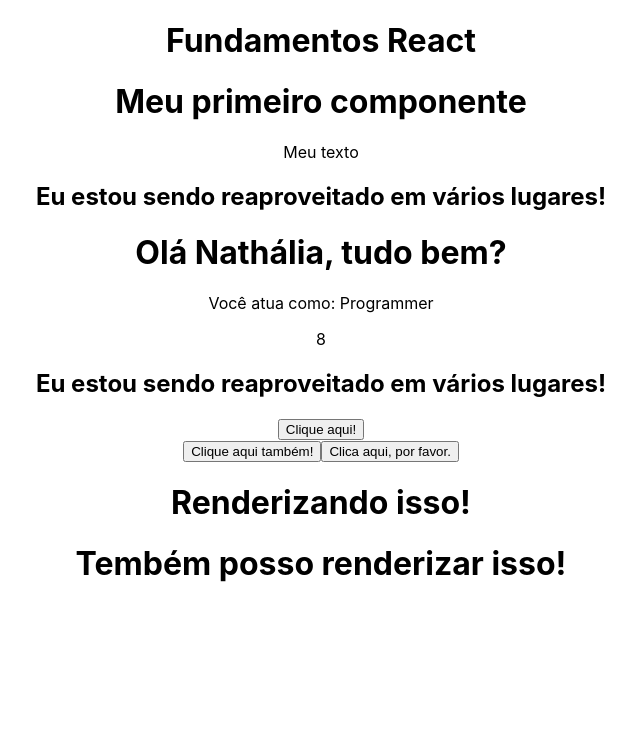
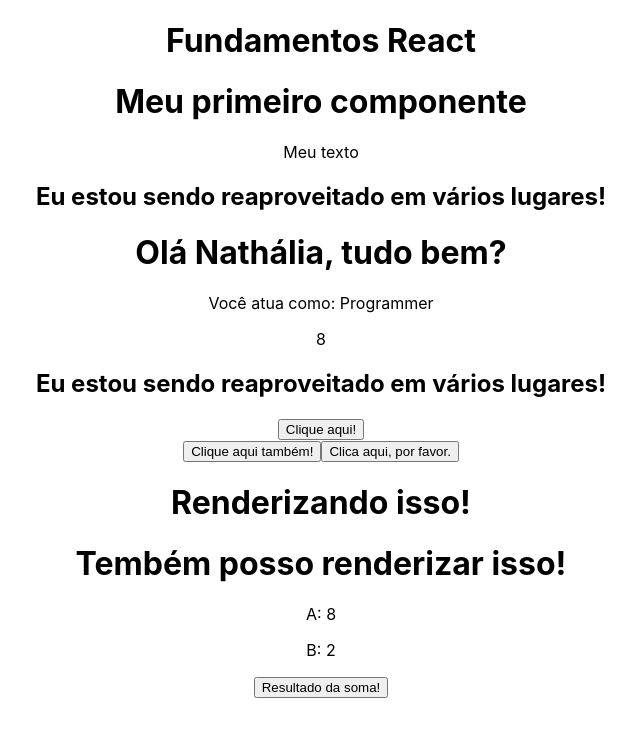
Before and after one commit to Nathrds/react-hora-de-codar, a React (Create React App) app in the folder 2_FUNDAMENTOS/fundamentos/: page / in a window 1280 px wide. Shown: the top 736 px of the page, without its empty margins (319-959 px from the left). Built offline with nearby package versions, Linux system fonts and the light colour scheme.

Commit message:
desafio 02 - conceitos básicos React

```diff
--- a/2_FUNDAMENTOS/fundamentos/src/App.js
+++ b/2_FUNDAMENTOS/fundamentos/src/App.js
@@ -3,6 +3,7 @@ import FirstComponent from './components/FirstComponent';
 import TemplateExpressions from './components/TemplateExpressions';
 import MyComponent from './components/MyComponent';
 import Events from './components/Events';
+import Challenge from './components/Challenge';
 
 
 // style - CSS
@@ -17,6 +18,7 @@ function App() {
       <TemplateExpressions />
       <MyComponent />
       <Events />
+      <Challenge />
     </div>
   );
 }
--- /dev/null
+++ b/2_FUNDAMENTOS/fundamentos/src/components/Challenge.js
@@ -0,0 +1,16 @@
+const Challenge = () => {
+    const a=8;
+    const b=2;
+
+    return (
+        <div>
+            <p>A: {a}</p>
+            <p>B: {b}</p>
+            <div>
+                <button onClick={() => console.log(a+b)}>Resultado da soma!</button>
+            </div>
+        </div>
+    );
+};
+
+export default Challenge;
```
